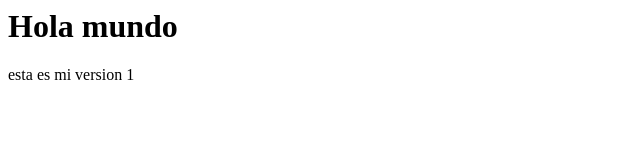
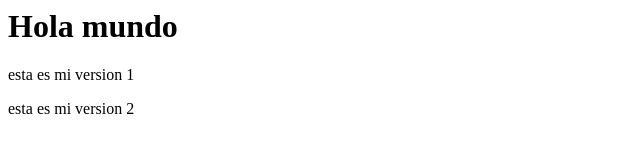
Before and after one commit to SRennan/prueba1, a plain HTML site: page index.html in a window 1280 px wide. Shown: the whole page, without its empty margins (0-640 px from the left). Drawn offline with Linux system fonts and the light colour scheme.

Commit message:
segundo cambio

```diff
--- a/index.html
+++ b/index.html
@@ -2,5 +2,6 @@
 	<body>
 	<h1>Hola mundo </h1>
 	<p>esta es mi version 1</p>
+	<p>esta es mi version 2</p>
 </body>
 </html>
```
